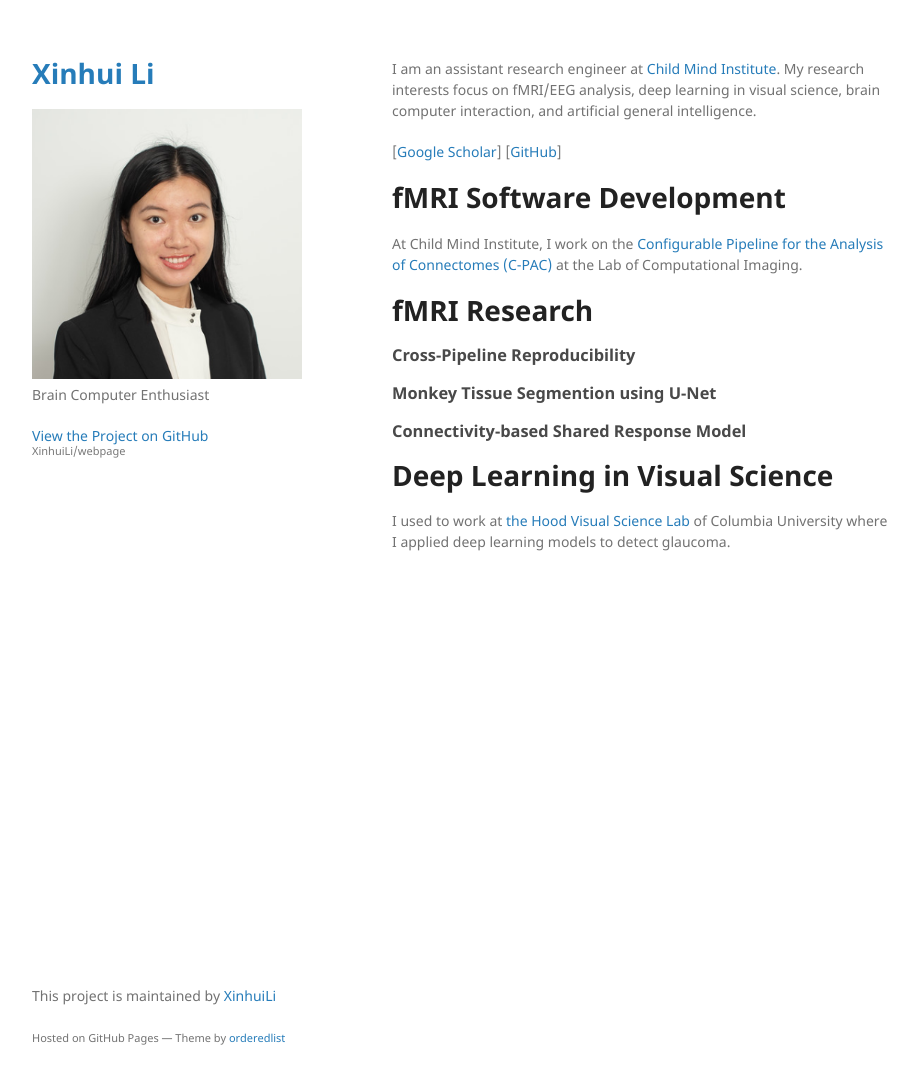
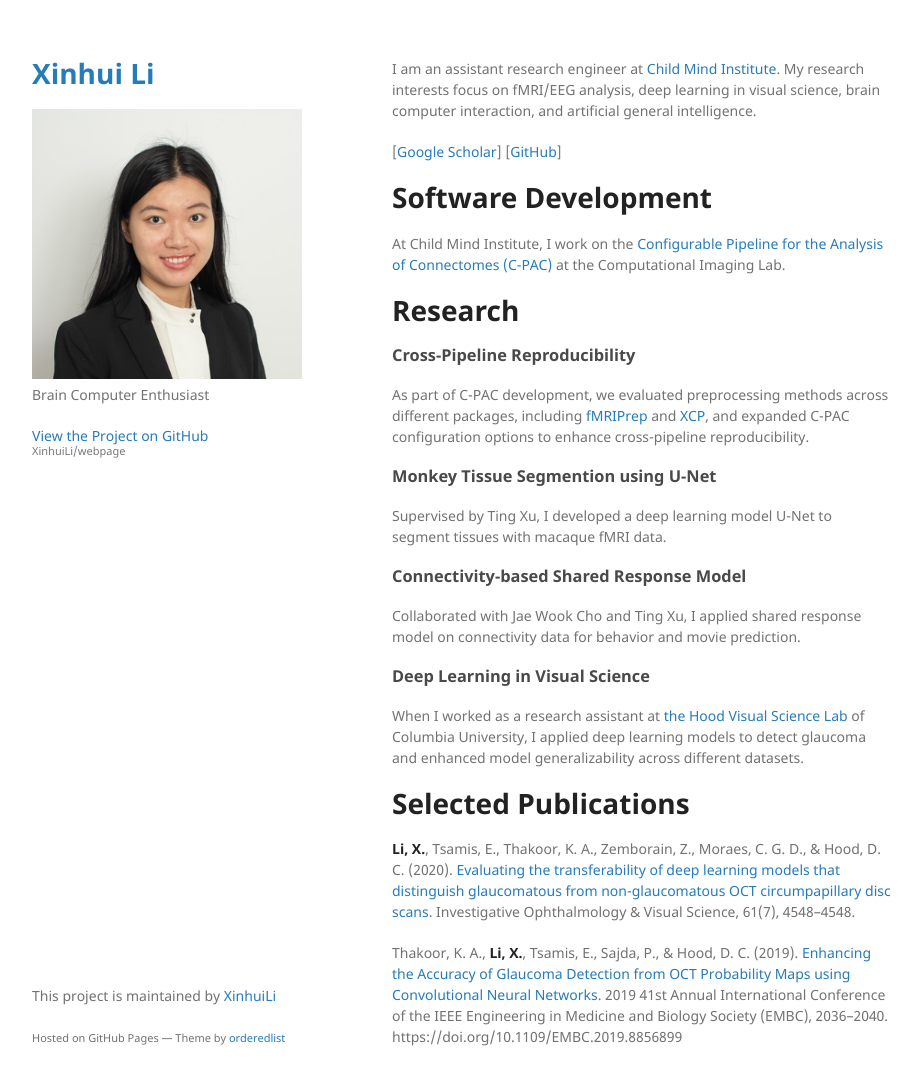
Before and after one commit to XinhuiLi/webpage, a Jekyll site: the page built from index.md, in a window 1280 px wide and 1117 px high. Shown: the top 1085 px of the window, without its empty margins (178-1099 px from the left). Built offline with Jekyll 4.4.1, drawn with Linux system fonts in a browser that asks for light colours.

Commit message:
update readme

```diff
--- a/index.md
+++ b/index.md
@@ -7,18 +7,30 @@ I am an assistant research engineer at [Child Mind Institute](https://childmind.
 [[Google Scholar](https://scholar.google.com/citations?user=YKtWorEAAAAJ&hl=en)]
 [[GitHub](https://github.com/SucyLi)]
 
-# fMRI Software Development
+# Software Development
 
-At Child Mind Institute, I work on the [Configurable Pipeline for the Analysis of Connectomes (C-PAC)](https://fcp-indi.github.io/) at the Lab of Computational Imaging.
+At Child Mind Institute, I work on the [Configurable Pipeline for the Analysis of Connectomes (C-PAC)](https://fcp-indi.github.io/) at the Computational Imaging Lab.
 
-# fMRI Research
+# Research
 
 ### Cross-Pipeline Reproducibility
 
+As part of C-PAC development, we evaluated preprocessing methods across different packages, including [fMRIPrep](https://fmriprep.org/en/stable/) and [XCP](https://xcpengine.readthedocs.io/), and expanded C-PAC configuration options to enhance cross-pipeline reproducibility.
+
 ### Monkey Tissue Segmention using U-Net
+
+Supervised by Ting Xu, I developed a deep learning model U-Net to segment tissues with macaque fMRI data.
 
 ### Connectivity-based Shared Response Model
 
-# Deep Learning in Visual Science
+Collaborated with Jae Wook Cho and Ting Xu, I applied shared response model on connectivity data for behavior and movie prediction.
 
-I used to work at [the Hood Visual Science Lab](https://hoodvisualscience.psychology.columbia.edu/) of Columbia University where I applied deep learning models to detect glaucoma.
+### Deep Learning in Visual Science
+
+When I worked as a research assistant at [the Hood Visual Science Lab](https://hoodvisualscience.psychology.columbia.edu/) of Columbia University, I applied deep learning models to detect glaucoma and enhanced model generalizability across different datasets.
+
+# Selected Publications
+
+**Li, X.**, Tsamis, E., Thakoor, K. A., Zemborain, Z., Moraes, C. G. D., & Hood, D. C. (2020). [Evaluating the transferability of deep learning models that distinguish glaucomatous from non-glaucomatous OCT circumpapillary disc scans](https://iovs.arvojournals.org/article.aspx?articleid=2769404). Investigative Ophthalmology & Visual Science, 61(7), 4548–4548.
+
+Thakoor, K. A., **Li, X.**, Tsamis, E., Sajda, P., & Hood, D. C. (2019). [Enhancing the Accuracy of Glaucoma Detection from OCT Probability Maps using Convolutional Neural Networks](https://doi.org/10.1109/EMBC.2019.8856899). 2019 41st Annual International Conference of the IEEE Engineering in Medicine and Biology Society (EMBC), 2036–2040. https://doi.org/10.1109/EMBC.2019.8856899
```
Also changed, not shown: README.md.
